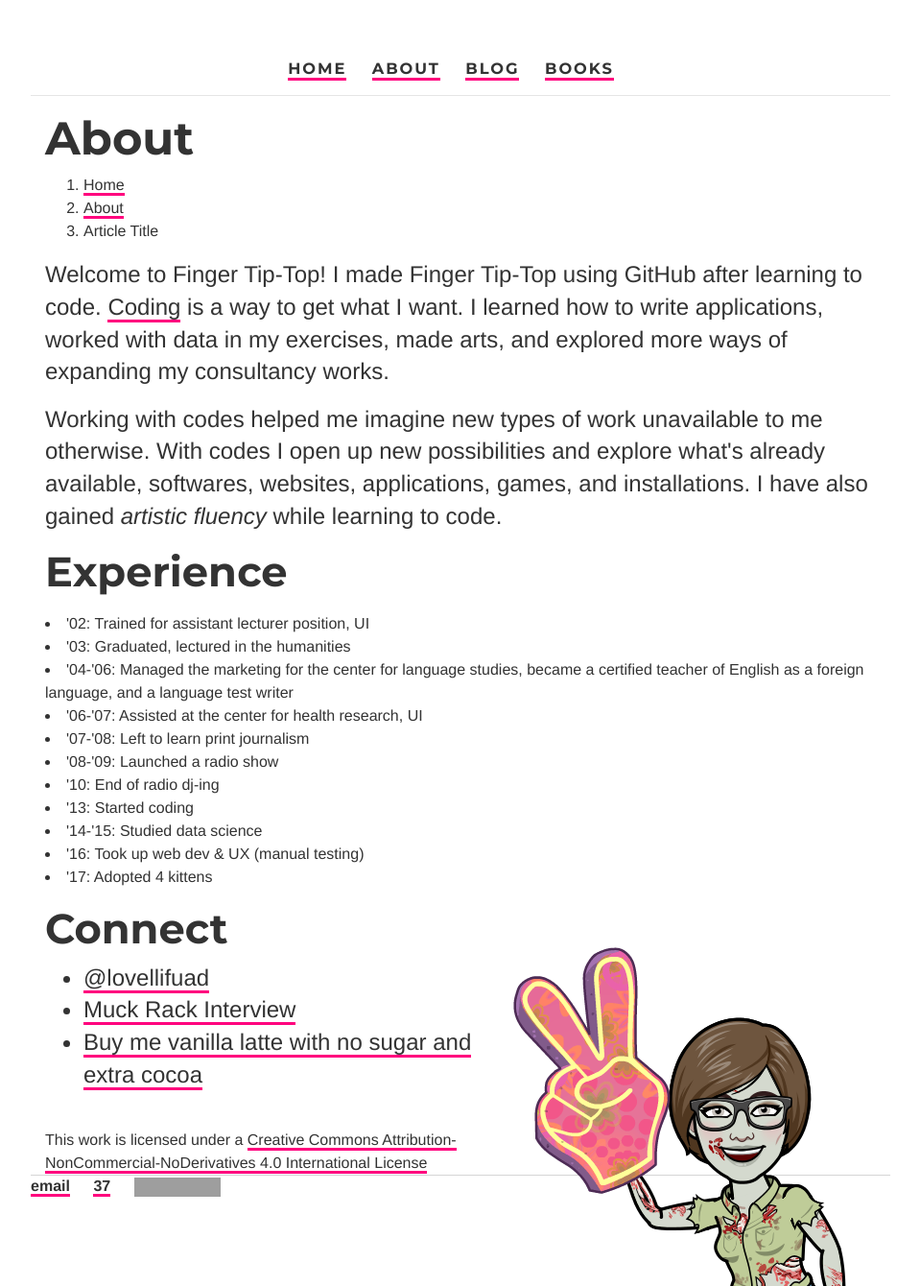
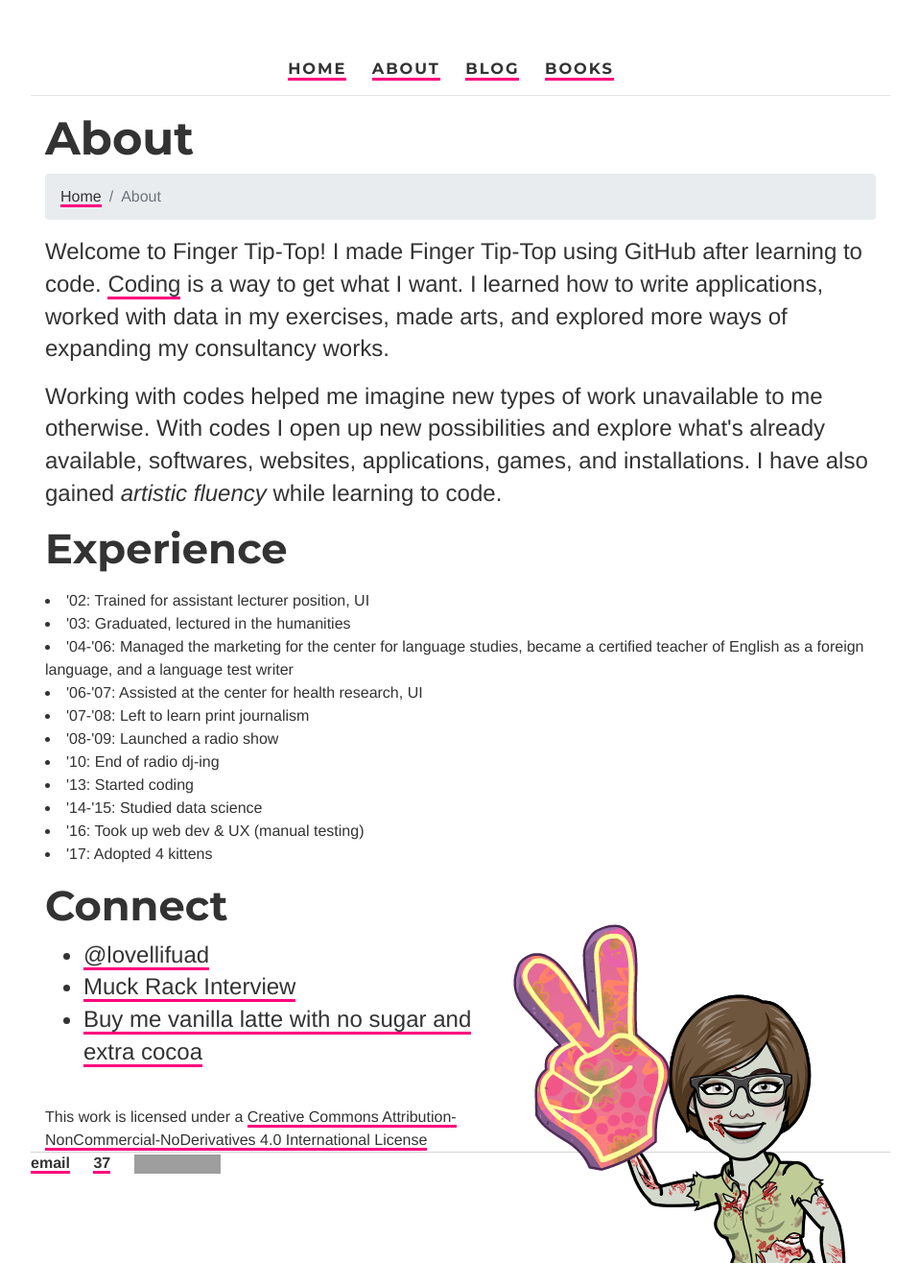
Before and after one commit to ariesti/ariesti.github.io, a Jekyll site: the page built from about/index.html, in a window 1280 px wide. Shown: the whole page at 96% size, without its empty margins (160-1119 px from the left). Built offline with Jekyll 4.4.1, drawn with Linux system fonts in a browser that asks for light colours; after the commit the page ends 1316 px from its top, so only the background shows below that; grey boxes are pictures that could not be loaded.

Commit message:
Update index.html

```diff
--- a/about/index.html
+++ b/about/index.html
@@ -7,11 +7,10 @@ description: Some details about Finger Tip-top and why it was created
 		<div class="about1">
 			<h1>About</h1>
 				<nav class="crumbs">
-    					<ol>
-        					<li class="crumb"><a href="/">Home</a></li>
-        					<li class="crumb"><a href="/About">About</a></li>
-        					<li class="crumb">Article Title</li>
-    					</ol>
+					<ol class="breadcrumb">
+  						<li class="breadcrumb-item"><a href="#">Home</a></li>
+  						<li class="breadcrumb-item active">About</li>
+					</ol>
 				</nav>
 			<p>
 			Welcome to Finger Tip-Top!
```
